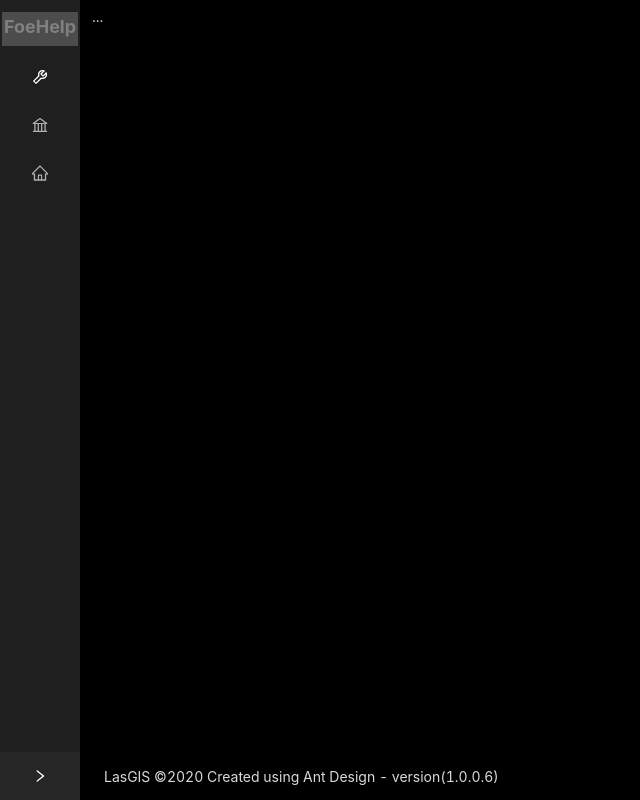
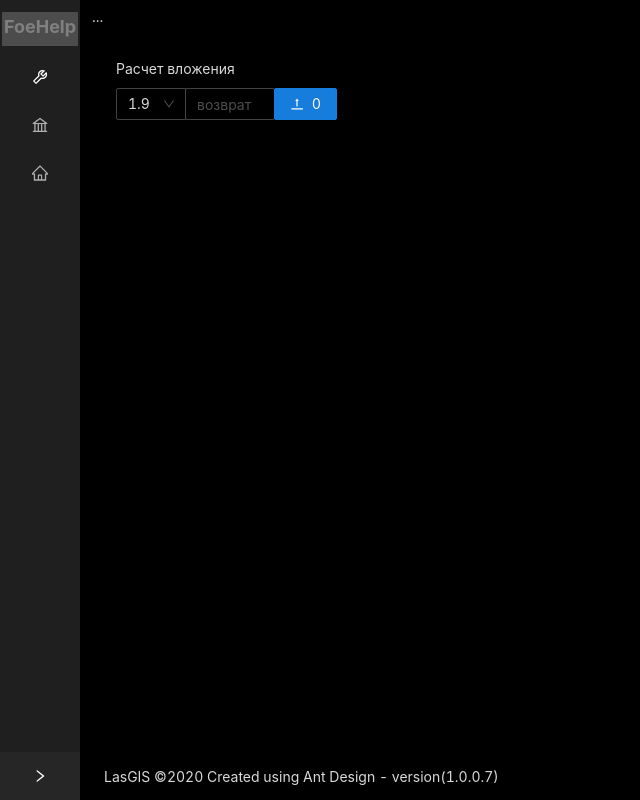
Before and after one commit to LasGIS/FoeHelp, a React (Create React App) app in the folder frontend/: page /_calculation in a window 1280 px wide. Shown: the whole page, without its empty margins (0-640 px from the left). Built offline with nearby package versions, Linux system fonts and the light colour scheme.

Commit message:
build 1.0.0.7

```diff
--- a/frontend/public/calculation.html
+++ b/frontend/public/calculation.html
@@ -3,7 +3,7 @@
 <head>
     <meta charset="UTF-8">
     <title>Домашняя заготовка</title>
-    <meta http-equiv="refresh" content="0; URL=%PUBLIC_URL%/calculation" />
+    <meta http-equiv="refresh" content="5; URL=_calculation" />
 </head><body>
-<a href="%PUBLIC_URL%/calculation">Переход к вычислениям</a>
+<a href="_calculation">Переход к вычислениям</a>
 </body></html>
--- a/frontend/public/home.html
+++ b/frontend/public/home.html
@@ -3,7 +3,7 @@
 <head>
     <meta charset="UTF-8">
     <title>Домашняя страница</title>
-    <meta http-equiv="refresh" content="0; URL=%PUBLIC_URL%/home" />
+    <meta http-equiv="refresh" content="5; URL=_home" />
 </head><body>
-<a href="%PUBLIC_URL%/home">Переход на домашнюю страницу</a>
+<a href="_home">Переход на домашнюю страницу</a>
 </body></html>
--- a/frontend/src/pages/Main/App.tsx
+++ b/frontend/src/pages/Main/App.tsx
@@ -18,7 +18,7 @@ const { SubMenu } = Menu;
 const { Content, Footer, Sider } = Layout;
 
 /** Здесь указывается версия билда */
-const version = '1.0.0.6';
+const version = '1.0.0.7';
 
 const resolveSubmenu = (subMenus: MenuData[]) => {
   return subMenus.map((menu: MenuData) => {
@@ -112,8 +112,9 @@ const App: React.FC<PropsFromRedux> = (props) => {
           </Breadcrumb>
           <Content className="app__content">
             <Switch>
-              <Route key='zero' exact path="/" component={Calculation}/>
-              <Route key='home' path="/home" component={Home}/>
+              <Route key='_home' path="/_home" component={Home}/>
+              <Route key='_calculation' path="/_calculation" component={Calculation}/>
+              <Route key='zero' exact path="/"  component={Calculation}/>
               {RESOLVED_ROUTES}
             </Switch>
           </Content>
```
